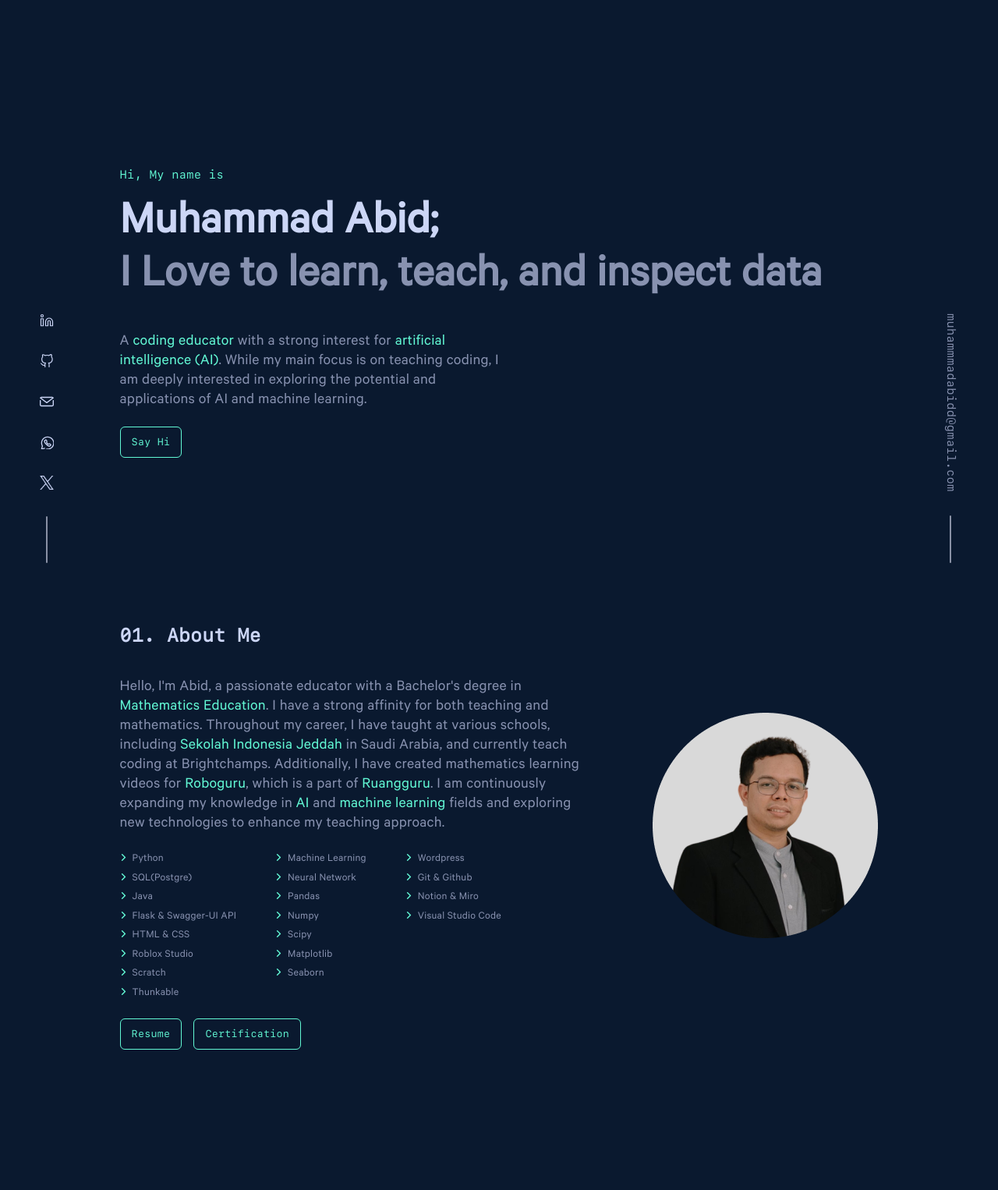
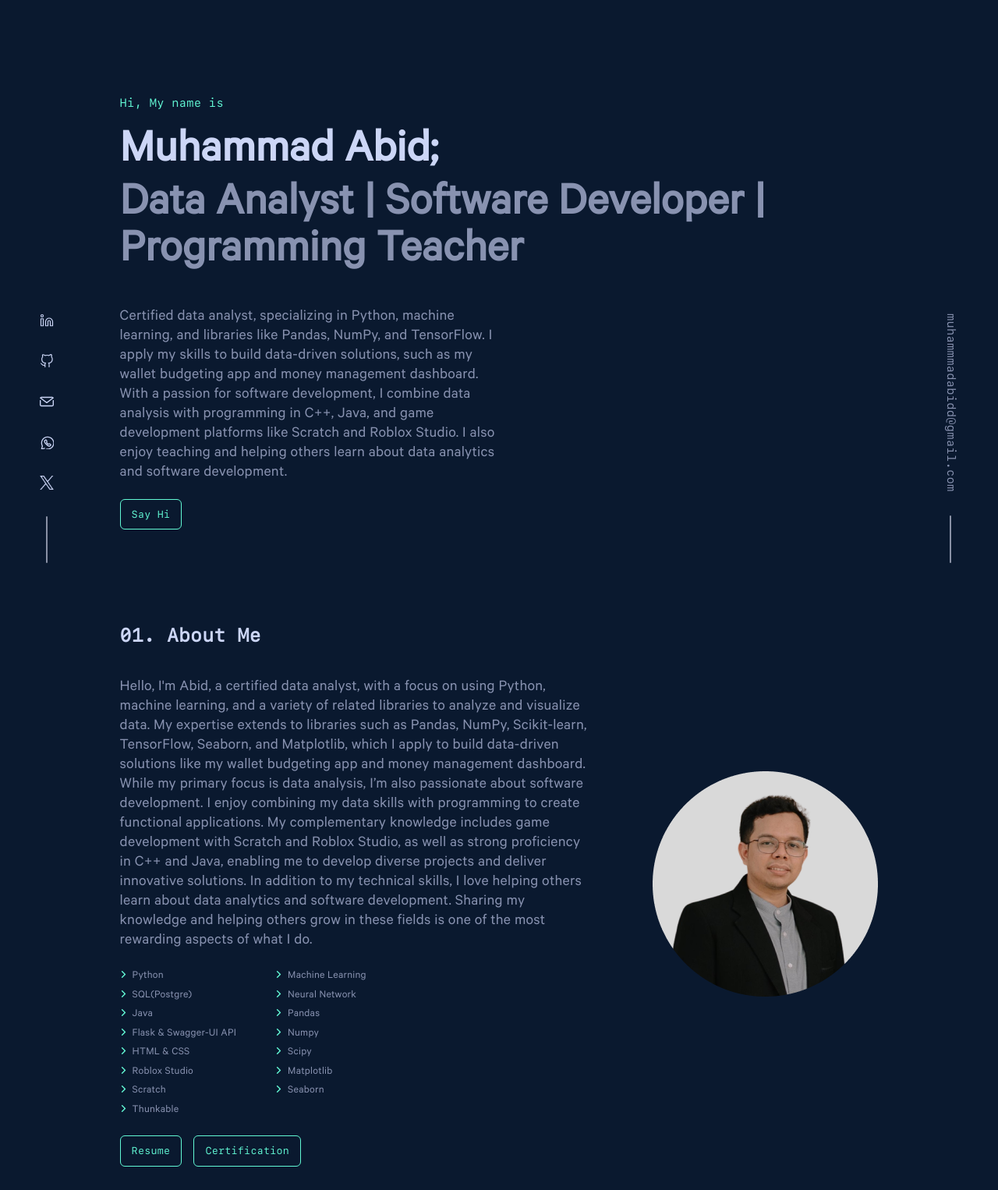
Before and after one commit to muhammadabidd/portfolio, a PHP site: page / in a window 1280 px wide. Shown: the part 78-1604 px from the top of the page at 78% size. Run offline with PHP 8.4, Linux system fonts and the light colour scheme; some web fonts are replaced.

Commit message:
complete

```diff
--- a/index.php
+++ b/index.php
@@ -50,11 +50,11 @@
         <div class="content content-hero">
             <p class="text-pendek1">Hi, My name is</p>
             <h1 class="">Muhammad Abid;</h1>
-            <h2 class=""> I Love to learn, teach, and inspect data</h2>
+            <h2 class=""> Data Analyst | Software Developer | Programming Teacher</h2>
 
             <div class="text-hero">
                 <p class="text-panjang hero-text">
-                    A <span class="green">coding educator</span> with a strong interest for <span class="green">artificial intelligence (AI)</span>. While my main focus is on teaching coding, I am deeply interested in exploring the potential and applications of AI and machine learning.
+                Certified data analyst, specializing in Python, machine learning, and libraries like Pandas, NumPy, and TensorFlow. I apply my skills to build data-driven solutions, such as my wallet budgeting app and money management dashboard. With a passion for software development, I combine data analysis with programming in C++, Java, and game development platforms like Scratch and Roblox Studio. I also enjoy teaching and helping others learn about data analytics and software development.
                 </p>
             </div>
 
@@ -71,7 +71,11 @@
                 <div class="pemerataan">
                     <div class="left-about">
                         <p class="text-panjang text-about">
-                            Hello, I'm Abid, a passionate educator with a Bachelor's degree in <span class="green">Mathematics Education</span>. I have a strong affinity for both teaching and mathematics. Throughout my career, I have taught at various schools, including <span class="green">Sekolah Indonesia Jeddah</span> in Saudi Arabia, and currently teach coding at <span class="green"></span>Brightchamps. Additionally, I have created mathematics learning videos for <span class="green">Roboguru</span>, which is a part of <span class="green">Ruangguru</span>. I am continuously expanding my knowledge in <span class="green">AI</span> and <span class="green">machine learning</span> fields and exploring new technologies to enhance my teaching approach.
+                            Hello, I'm Abid, a certified data analyst, with a focus on using Python, machine learning, and a variety of related libraries to analyze and visualize data. My expertise extends to libraries such as Pandas, NumPy, Scikit-learn, TensorFlow, Seaborn, and Matplotlib, which I apply to build data-driven solutions like my wallet budgeting app and money management dashboard.
+
+                            While my primary focus is data analysis, I’m also passionate about software development. I enjoy combining my data skills with programming to create functional applications. My complementary knowledge includes game development with Scratch and Roblox Studio, as well as strong proficiency in C++ and Java, enabling me to develop diverse projects and deliver innovative solutions.
+
+                            In addition to my technical skills, I love helping others learn about data analytics and software development. Sharing my knowledge and helping others grow in these fields is one of the most rewarding aspects of what I do.
                         </p>
                         <ul class="about_outside">
                             <ul class="about">
@@ -98,12 +102,12 @@
                                 <li>Seaborn</li>
                             </ul>
 
-                            <ul class="about_third">
+                            <!-- <ul class="about_third">
                                 <li>Wordpress</li>
                                 <li>Git & Github</li>
-                                <li>Notion & Miro</li>
-                                <li>Visual Studio Code</li>
-                            </ul>
+
+
+                            </ul> -->
                         </ul>
                     </div>
                     <img class="potrait" src="img/Me.png" alt="">
```
